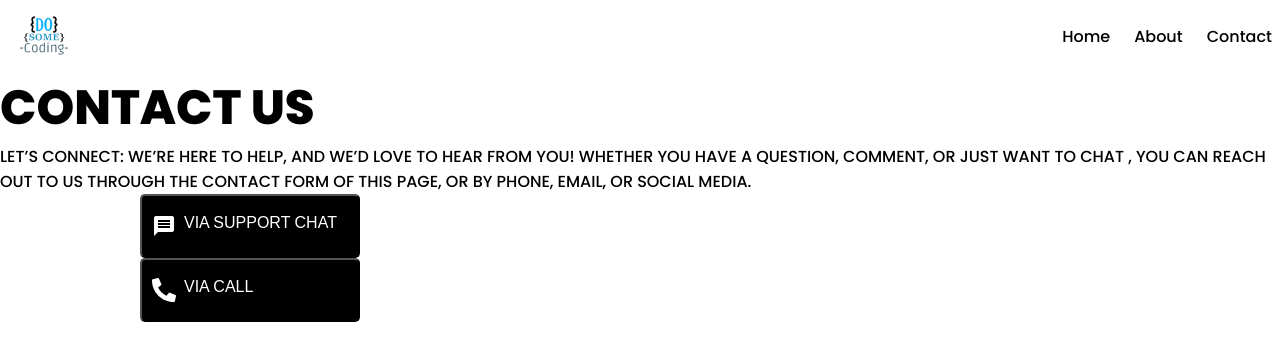
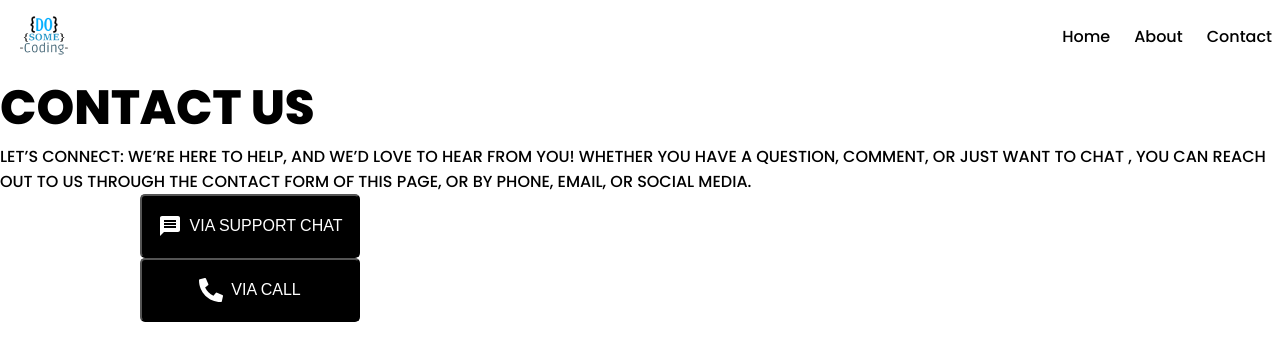
Before and after one commit to Ukashashere/ContactUS-page, a React (Vite) app in the folder contact-page/: page / in a window 1280 px wide. Shown: the top 360 px of the page. Built offline with nearby package versions, Linux system fonts and the light colour scheme.

Commit message:
Commit 'center' not 'centre' ans 'Navigation' not 'navigation'

```diff
--- a/contact-page/src/components/Button/Button.module.css
+++ b/contact-page/src/components/Button/Button.module.css
@@ -5,8 +5,8 @@
     min-width: 220px; /*for width*/
     border-radius: 5px; /*for round edges*/
     display: flex;
-    align-items: centre; /*to fix items at the centre*/
+    align-items: center; /*to fix items at the centre*/
     gap: 8px; /*gap between elements*/
     font-size: 16px;
-    justify-content: centre;
+    justify-content: center;
 }
```
